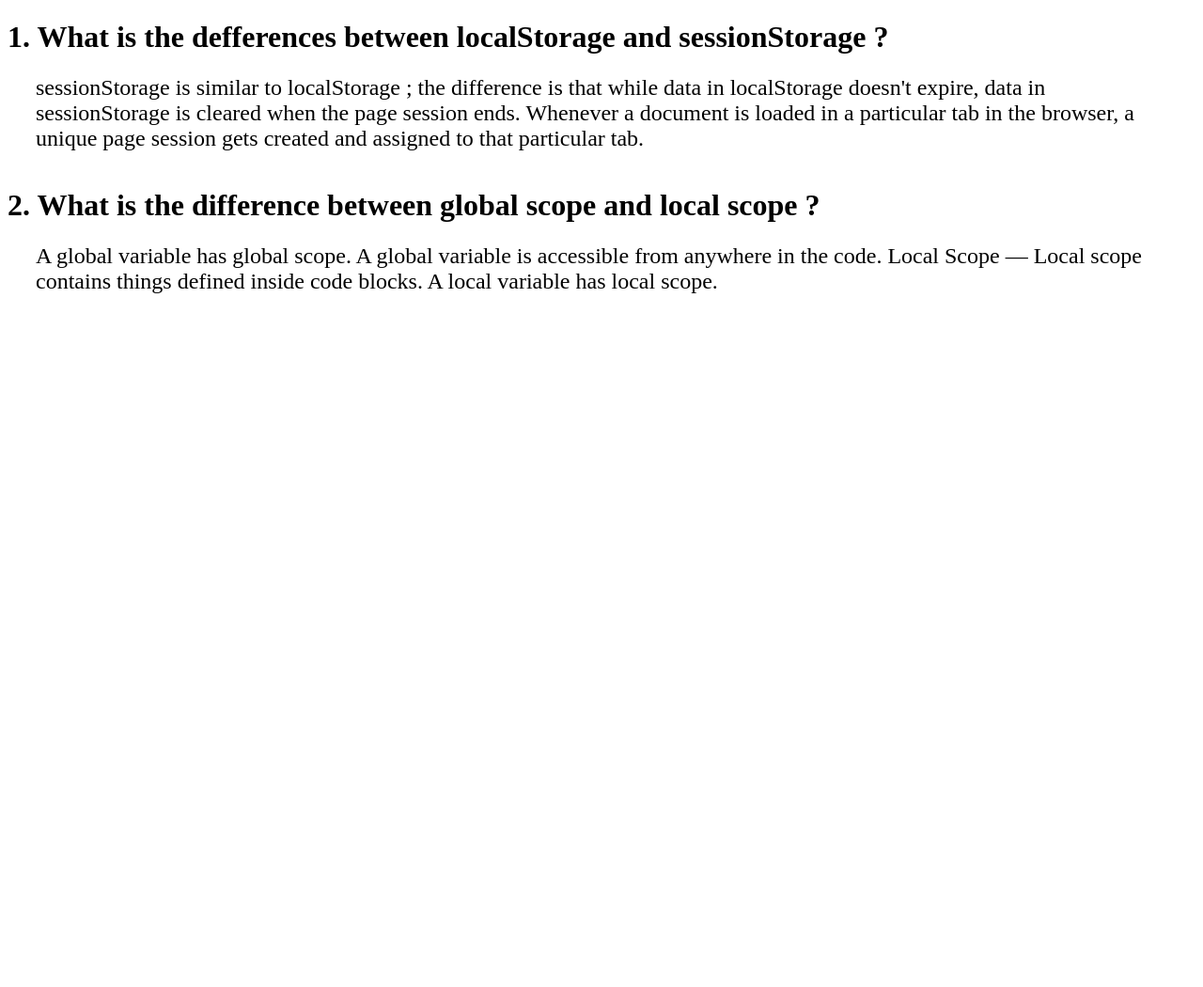
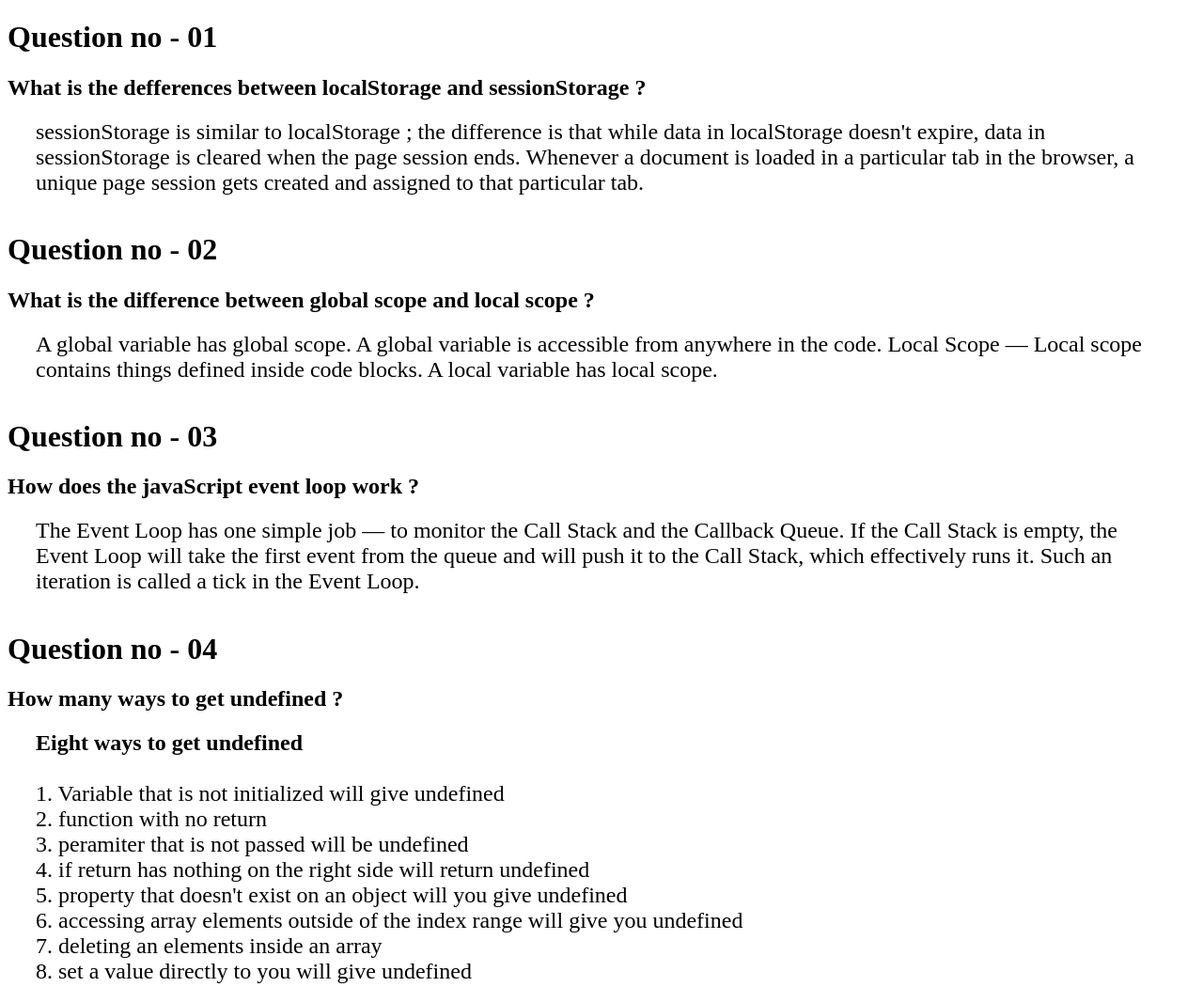
Before and after one commit to constobidullah/practice-project-6, a plain HTML site: page blog.html in a window 1280 px wide. Shown: the whole page at 94% size. Before the commit the page ends 800 px from the top, so only its background shows below. Drawn offline with Linux system fonts and the light colour scheme.

Commit message:
four question added and there answer is almost done finished

```diff
--- a/blog.html
+++ b/blog.html
@@ -1,5 +1,6 @@
 <!DOCTYPE html>
 <html lang="en">
+
 <head>
    <meta charset="UTF-8">
    <meta http-equiv="X-UA-Compatible" content="IE=edge">
@@ -9,12 +10,42 @@
    <!-- css link here  -->
    <link rel="stylesheet" href="blog.css">
 </head>
+
 <body>
-  <h1>1. What is the defferences between localStorage and sessionStorage ? </h1>
-  <p class="paragraph-style">sessionStorage is similar to localStorage ; the difference is that while data in localStorage doesn't expire, data in sessionStorage is cleared when the page session ends. Whenever a document is loaded in a particular tab in the browser, a unique page session gets created and assigned to that particular tab.</p>
-  <br>
+   <h1>Question no - 01</h1>
+   <h2>What is the defferences between localStorage and sessionStorage ? </h2>
+   <p class="paragraph-style">sessionStorage is similar to localStorage ; the difference is that while data in
+      localStorage doesn't expire, data in sessionStorage is cleared when the page session ends. Whenever a document is
+      loaded in a particular tab in the browser, a unique page session gets created and assigned to that particular tab.
+   </p>
+   <br>
 
-  <h1>2. What is the difference between global scope and local scope ? </h1>
-  <p class="paragraph-style"> A global variable has global scope. A global variable is accessible from anywhere in the code. Local Scope — Local scope contains things defined inside code blocks. A local variable has local scope.</p>
+   <h1>Question no - 02</h1>
+   <h2>What is the difference between global scope and local scope ? </h2>
+   <p class="paragraph-style"> A global variable has global scope. A global variable is accessible from anywhere in the
+      code. Local Scope — Local scope contains things defined inside code blocks. A local variable has local scope.</p>
+   <br>
+
+   <h1>Question no - 03</h1>
+   <h2>How does the javaScript event loop work ? </h2>
+   <p class="paragraph-style"> The Event Loop has one simple job — to monitor the Call Stack and the Callback Queue. If
+      the Call Stack is empty, the Event Loop will take the first event from the queue and will push it to the Call
+      Stack, which effectively runs it. Such an iteration is called a tick in the Event Loop.</p>
+   <br>
+
+   <h1>Question no - 04 </h1>
+   <h2>How many ways to get undefined ?</h2>
+   <p class="paragraph-style"> <strong>Eight ways to get undefined</strong> <br> <br>
+      1. Variable that is not initialized will give undefined <br>
+      2. function with no return <br>
+      3. peramiter that is not passed will be undefined <br>
+      4. if return has nothing on the right side will return undefined <br>
+      5. property that doesn't exist on an object will you give undefined <br>
+      6. accessing array elements outside of the index range will give you undefined <br>
+      7. deleting an elements inside an array <br>
+      8. set a value directly to you will give undefined <br>
+
+   </p>
 </body>
+
 </html>
```
